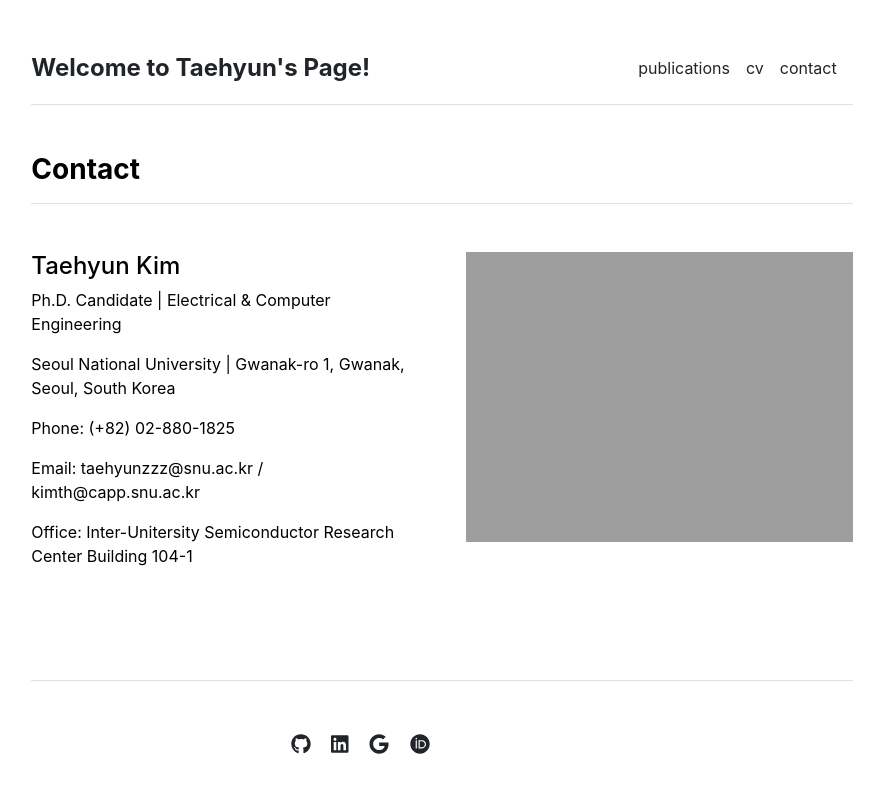
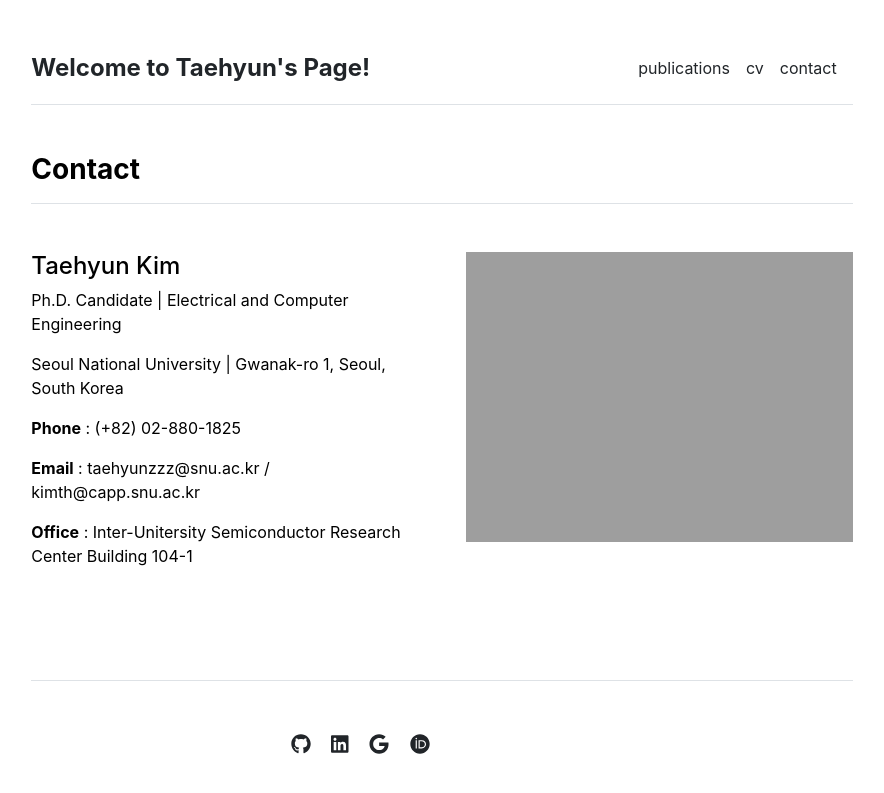
Before and after one commit to taehyunzzz/taehyunzzz.github.io, a Jekyll site: the page built from contact.md, in a window 1280 px wide. Shown: the top 793 px of the page, without its empty margins (198-1082 px from the left). Built offline with Jekyll 4.4.1, drawn with Linux system fonts in a browser that asks for light colours.

```diff
--- a/_data/settings.yml
+++ b/_data/settings.yml
@@ -13,9 +13,9 @@ contacts:
 - {
     name: 'Taehyun Kim',
     title: 'Ph.D. Candidate',
-    department: 'Electrical & Computer Engineering',
+    department: 'Electrical and Computer Engineering',
     institution: 'Seoul National University',
-    institution_address: 'Gwanak-ro 1, Gwanak, Seoul, South Korea',
+    institution_address: 'Gwanak-ro 1, Seoul, South Korea',
     phone: '(+82) 02-880-1825',
     email: 'taehyunzzz@snu.ac.kr / kimth@capp.snu.ac.kr',
     office: 'Inter-Unitersity Semiconductor Research Center Building 104-1',
--- a/_includes/contact.html
+++ b/_includes/contact.html
@@ -7,9 +7,9 @@
         <h4>{{ contact.name }}</h4>
         <p>{{ contact.title }} | {{ contact.department }}</p>
         <p>{{ contact.institution }} | {{ contact.institution_address }}</p>
-        <p>Phone: {{ contact.phone }}</p>
-        <p>Email: {{ contact.email }}</p>
-        <p>Office: {{ contact.office }}</p>
+        <p><strong>Phone</strong> : {{ contact.phone }}</p>
+        <p><strong>Email</strong> : {{ contact.email }}</p>
+        <p><strong>Office</strong> : {{ contact.office }}</p>
       </div>
       <div class="col-md-6">
         <img src="{{ site.github.url }}/{{ contact.image }}" alt="Contact" width="100%">
```
